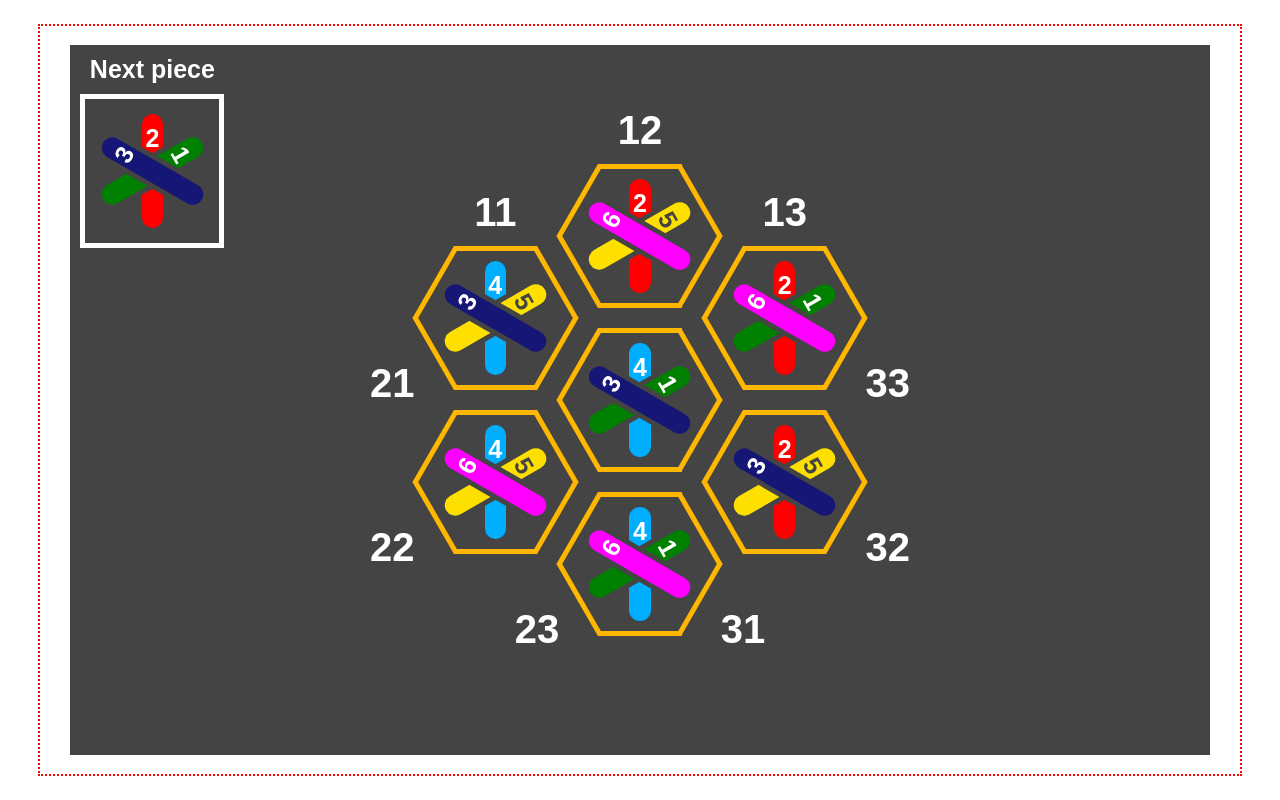
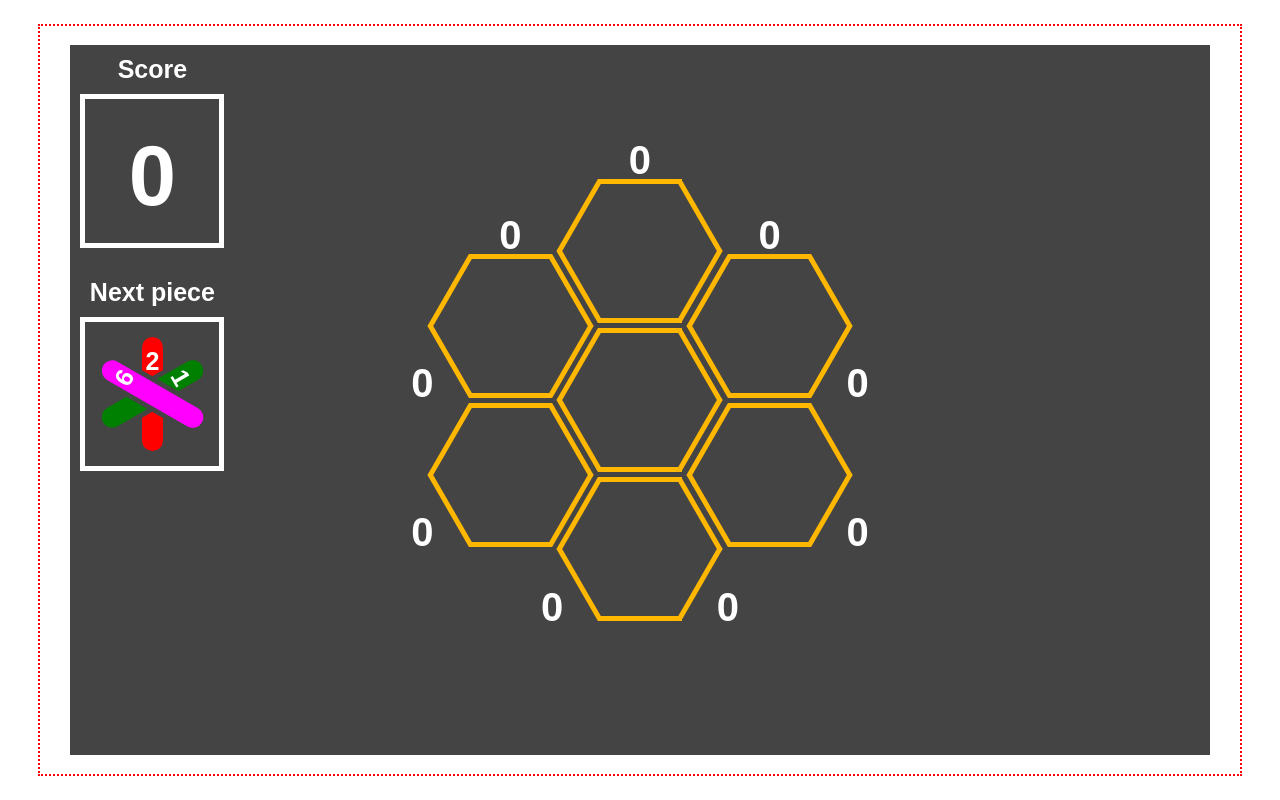
Before and after one commit to ghiringh/6colors, a Vue app: page / in a window 1280 px wide. Built offline with nearby package versions, Linux system fonts and the light colour scheme.

Commit message:
scores working

```diff
--- a/src/assets/main.css
+++ b/src/assets/main.css
@@ -3,3 +3,7 @@
 html {
 	font-size: 10px;
 }
+
+.hidden{
+	display: none !important;
+}
--- a/src/components/Board.vue
+++ b/src/components/Board.vue
@@ -1,98 +1,99 @@
 <template>
   <div class="wrapper">
     <div class="board">
-      <div class="next-piece-section">Next piece</div>
       <div class="scores">
-        <div class="scores1">
-          <div class="score x1 y7">11</div>
-          <div class="score x2 y8">12</div>
-          <div class="score x3 y7">13</div>
+        <div class="score-total-section">Score</div>
+        <div class="score-total">0</div>
+        <div class="scores-v">
+          <div class="score x1 y7">0</div>
+          <div class="score x2 y8">0</div>
+          <div class="score x3 y7">0</div>
         </div>
-        <div class="scores2">
-          <div class="score x0 y4">21</div>
-          <div class="score x0 y2">22</div>
-          <div class="score x1 y1">23</div>
+        <div class="scores-p">
+          <div class="score x0 y4">0</div>
+          <div class="score x0 y2">0</div>
+          <div class="score x1 y1">0</div>
         </div>
-        <div class="scores3">
-          <div class="score x3 y1">31</div>
-          <div class="score x4 y2">32</div>
-          <div class="score x4 y4">33</div>
+        <div class="scores-n">
+          <div class="score x4 y4">0</div>
+          <div class="score x4 y2">0</div>
+          <div class="score x3 y1">0</div>
         </div>
       </div>
-      <div class="hex x1 y3" @click="select($event)">
+      <div class="next-piece-section">Next piece</div>
+      <div class="hexagons">
+        <div class="hex selectable x1 y3" @click="select($event)">
           <div class="rec rec1"></div>
           <div class="rec rec2"></div>
           <div class="rec rec3"></div>
         </div>
-      <div class="hex x1 y5" @click="select($event)">
+        <div class="hex selectable x1 y5" @click="select($event)">
           <div class="rec rec1"></div>
           <div class="rec rec2"></div>
           <div class="rec rec3"></div>
         </div>
-      <div class="hex x2 y2" @click="select($event)">
+        <div class="hex selectable x2 y2" @click="select($event)">
           <div class="rec rec1"></div>
           <div class="rec rec2"></div>
           <div class="rec rec3"></div>
         </div>
-      <div class="hex x2 y4" @click="select($event)">
+        <div class="hex selectable x2 y4" @click="select($event)">
           <div class="rec rec1"></div>
           <div class="rec rec2"></div>
           <div class="rec rec3"></div>
         </div>
-      <div class="hex x2 y6" @click="select($event)">
+        <div class="hex selectable x2 y6" @click="select($event)">
           <div class="rec rec1"></div>
           <div class="rec rec2"></div>
           <div class="rec rec3"></div>
         </div>
-      <div class="hex x3 y3" @click="select($event)">
+        <div class="hex selectable x3 y3" @click="select($event)">
           <div class="rec rec1"></div>
           <div class="rec rec2"></div>
           <div class="rec rec3"></div>
         </div>
-      <div class="hex x3 y5" @click="select($event)">
+        <div class="hex selectable x3 y5" @click="select($event)">
           <div class="rec rec1"></div>
           <div class="rec rec2"></div>
           <div class="rec rec3"></div>
         </div>
-      <div class="pce x1 y3">
-        <div class="rec rec1 v1"></div>
-        <div class="rec rec2 p1"></div>
-        <div class="rec rec3 n1"></div>
       </div>
-      <div class="pce x1 y5">
-        <div class="rec rec1 v1"></div>
-        <div class="rec rec2 p1"></div>
-        <div class="rec rec3 n2"></div>
+      <div class="pieces">
+        <div class="pce hidden" id="pce1">
+          <div class="rec rec1"></div>
+          <div class="rec rec2"></div>
+          <div class="rec rec3"></div>
         </div>
-      <div class="pce x2 y2">
-        <div class="rec rec1 v1"></div>
-        <div class="rec rec2 p2"></div>
-        <div class="rec rec3 n1"></div>
+        <div class="pce hidden" id="pce2">
+          <div class="rec rec1"></div>
+          <div class="rec rec2"></div>
+          <div class="rec rec3"></div>
         </div>
-      <div class="pce x2 y4">
-        <div class="rec rec1 v1"></div>
-        <div class="rec rec2 p2"></div>
-        <div class="rec rec3 n2"></div>
+        <div class="pce hidden" id="pce3">
+          <div class="rec rec1"></div>
+          <div class="rec rec2"></div>
+          <div class="rec rec3"></div>
         </div>
-      <div class="pce x2 y6">
-        <div class="rec rec1 v2"></div>
-        <div class="rec rec2 p1"></div>
-        <div class="rec rec3 n1"></div>
+        <div class="pce hidden" id="pce4">
+          <div class="rec rec1"></div>
+          <div class="rec rec2"></div>
+          <div class="rec rec3"></div>
         </div>
-      <div class="pce x3 y3">
-        <div class="rec rec1 v2"></div>
-        <div class="rec rec2 p1"></div>
-        <div class="rec rec3 n2"></div>
+        <div class="pce hidden" id="pce5">
+          <div class="rec rec1"></div>
+          <div class="rec rec2"></div>
+          <div class="rec rec3"></div>
         </div>
-      <div class="pce x3 y5">
-        <div class="rec rec1 v2"></div>
-        <div class="rec rec2 p2"></div>
-        <div class="rec rec3 n1"></div>
+        <div class="pce hidden" id="pce6">
+          <div class="rec rec1"></div>
+          <div class="rec rec2"></div>
+          <div class="rec rec3"></div>
         </div>
-      <div class="pce next-piece">
-        <div class="rec rec1 v2"></div>
-        <div class="rec rec2 p2"></div>
-        <div class="rec rec3 n2"></div>
+        <div class="pce hidden" id="pce7">
+          <div class="rec rec1"></div>
+          <div class="rec rec2"></div>
+          <div class="rec rec3"></div>
+        </div>
       </div>
     </div>
   </div>
@@ -117,9 +118,9 @@ export default Game;
 
 .board {
   --sqrt3: 1.732051;
-  --hex-height: min(min(18vh, 18vw),25rem);
+  --hex-height: min(min(18vh, 18vw), 25rem);
   --rec-width: calc(var(--hex-height) / var(--sqrt3));
-  --hex-gap: 2rem;
+  --hex-gap: 0.5rem;
 
   --hex-border-size: 0.5rem;
   --hex-border-color: rgb(255, 183, 0);
@@ -147,7 +148,7 @@ export default Game;
   background-color: var(--board-color);
 }
 
-.next-piece-section{
+.score-total-section, .next-piece-section {
   margin: var(--pce-gap);
   width: calc(var(--pce-height) + 2*var(--pce-gap));
   display: flex;
@@ -158,7 +159,7 @@ export default Game;
   font-family: Arial, Helvetica, sans-serif;
 }
 
-.pce.next-piece{
+.pce.next-piece, .score-total {
   margin: 0 var(--pce-gap);
   display: grid;
   justify-items: center;
@@ -167,6 +168,16 @@ export default Game;
   height: calc(var(--pce-height) + 3*var(--pce-gap));
   width: calc(var(--pce-height) + 2*var(--pce-gap));
   border: var(--hex-border-size) solid var(--font-main-color);
+}
+
+.score-total {
+  justify-content: center;
+  align-content: center;
+  font-size: 8.5rem;
+  font-weight: bold;
+  color: var(--font-main-color);
+  font-family: Arial, Helvetica, sans-serif;
+  margin-bottom: 3rem;
 }
 
 .rec {
@@ -188,6 +199,7 @@ export default Game;
 .score {
   position: absolute;
   width: fit-content;
+  user-select: none;
 }
 
 .hex {
@@ -195,14 +207,15 @@ export default Game;
 }
 
 .hex:hover .rec {
+  border-top: calc(var(--hex-border-size) + 0.3rem) solid var(--hex-border-color-hover);
+  border-bottom: calc(var(--hex-border-size) + 0.3rem) solid var(--hex-border-color-hover);
+  z-index: 100;
+}
+
+/* .hex.selected .rec {
   border-top: var(--hex-border-size) solid var(--hex-border-color-hover);
   border-bottom: var(--hex-border-size) solid var(--hex-border-color-hover);
-}
-
-.hex.selected .rec {
-  border-top: var(--hex-border-size) solid var(--hex-border-color-hover);
-  border-bottom: var(--hex-border-size) solid var(--hex-border-color-hover);
-}
+} */
 
 .hex .rec {
   height: var(--hex-height);
@@ -258,15 +271,15 @@ export default Game;
   padding: 0;
 }
 
-.scores1>* {
+.scores-v>* {
   translate: 0 calc(0.75*var(--hex-height));
 }
 
-.scores2>* {
+.scores-p>* {
   translate: calc(0.29*var(--hex-height)) calc(0.23*var(--hex-height));
 }
 
-.scores3>* {
+.scores-n>* {
   translate: calc(-0.29*var(--hex-height)) calc(0.23*var(--hex-height));
 }
 
@@ -326,7 +339,7 @@ export default Game;
   top: calc(50% - 2.5 * var(--hex-height) - 2*var(--hex-gap));
 }
 
-.v1 {
+.v4 {
   background-color: var(--pce-v1);
 }
 
@@ -334,24 +347,24 @@ export default Game;
   background-color: var(--pce-v2);
 }
 
-.p1 {
+.p5 {
   background-color: var(--pce-p1);
   color: var(--font-neg-color) !important;
 }
 
-.p2 {
+.p1 {
   background-color: var(--pce-p2);
 }
 
-.n1 {
+.n6 {
   background-color: var(--pce-n1);
 }
 
-.n2 {
+.n3 {
   background-color: var(--pce-n2);
 }
 
-.v1::after {
+.v4::after {
   content: "4"
 }
 
@@ -359,19 +372,19 @@ export default Game;
   content: "2"
 }
 
-.p1::after {
+.p5::after {
   content: "5"
 }
 
-.p2::after {
+.p1::after {
   content: "1"
 }
 
-.n1::after {
+.n6::after {
   content: "6"
 }
 
-.n2::after {
+.n3::after {
   content: "3"
 }
 </style>
--- a/src/game/game.js
+++ b/src/game/game.js
@@ -1,14 +1,38 @@
 const VERTICAL_VALUES = [2, 4]
 const POSITIVE_VALUES = [1, 5]
-const NEGATIVE_VALUES = [2, 4]
+const NEGATIVE_VALUES = [3, 6]
 
+const X_MAX = 4
+const Y_MAX = 8
 const BOARD_SIZE = 7
+// const SCORES = [{dir:'v1',hex:[[1,5],[1,3]]},{dir:'v2',hex:[[2,6],[2,4],[2,2]]},{dir:'v3',hex:[[3,5],[3,1]]},
+// {dir:'p1',hex:[[1,5],[2,6]]}]
 
-const pieces = []
+const pieces = createPieces(VERTICAL_VALUES, POSITIVE_VALUES, NEGATIVE_VALUES)
 
-for (let v = 0; v < VERTICAL_VALUES.length; v++) {
-    for (let p = 0; p < POSITIVE_VALUES.length; p++) {
-        for (let n = 0; n < NEGATIVE_VALUES.length; n++) {
+var board = createBoard(X_MAX, Y_MAX);
+
+var next_piece = {};
+
+var main_score = 0;
+
+function createBoard(x_max, y_max) {
+    let board = []
+    for (let x = 0; x <= x_max; x++) {
+        let col = []
+        for (let y = 0; y <= y_max; y++) {
+            col.push({})
+        }
+        board.push(col)
+    }
+    return board;
+}
+
+function createPieces(v_values, p_values, n_values) {
+    let pieces = []
+    for (let v = 0; v < v_values.length; v++) {
+        for (let p = 0; p < p_values.length; p++) {
+            for (let n = 0; n < n_values.length; n++) {
                 const piece = {
                     v: VERTICAL_VALUES[v],
                     p: POSITIVE_VALUES[p],
@@ -18,21 +42,125 @@ for (let v = 0; v < VERTICAL_VALUES.length; v++) {
             }
         }
     }
+    //(pieces.splice(0,1)) //TODO delete this line
+    return pieces;
+}
 
-const deck = []
+var deck = Array.from(pieces)
+shuffle(deck)
 
-for (let index = 0; index < BOARD_SIZE; index++) {
+while (deck.length > BOARD_SIZE) {
+    deck.pop()
+}
 
+document.addEventListener("DOMContentLoaded", function (event) {
+    showNewPiece()
+});
+
+
+function showNewPiece() {
+    if (deck.length > 0) {
+        let i = deck.length
+        let pce = document.getElementById('pce' + i)
+        let vpn = deck.pop()
+        let recs = pce.getElementsByClassName('rec')
+        recs[0].classList.add('v' + vpn.v)
+        recs[1].classList.add('p' + vpn.p)
+        recs[2].classList.add('n' + vpn.n)
+        pce.classList.add('next-piece')
+        pce.classList.remove('hidden')
+        next_piece = vpn
+    }
+    else {
+        document.querySelector('.next-piece-section').classList.add('hidden')
+    }
+}
+
+function shuffle(array) {
+    var m = array.length, t, i;
+    while (m) {
+        i = Math.floor(Math.random() * m--);
+        t = array[m];
+        array[m] = array[i];
+        array[i] = t;
+    }
+    return array;
+}
+
+function placeNextPiece(x, y) {
+    let pce = document.querySelector('.next-piece')
+    pce.classList.remove('next-piece')
+    pce.classList.add(x, y)
+    board[x[1]][y[1]] = next_piece
+}
+
+function updateScores() {
+    let scores_placeholders = document.querySelectorAll('.score')
+    let scores = []
+    let p1 = [1, 5]
+    let p2 = [1, 3]
+    let p3 = [2, 6]
+    let p4 = [2, 4]
+    let p5 = [2, 2]
+    let p6 = [3, 5]
+    let p7 = [3, 3]
+    scores.push(getScore([p1, p2], 'v'))
+    scores.push(getScore([p3, p4, p5], 'v'))
+    scores.push(getScore([p6, p7], 'v'))
+    scores.push(getScore([p1, p3], 'p'))
+    scores.push(getScore([p2, p4, p6], 'p'))
+    scores.push(getScore([p5, p7], 'p'))
+    scores.push(getScore([p3, p6], 'n'))
+    scores.push(getScore([p1, p4, p7], 'n'))
+    scores.push(getScore([p2, p5], 'n'))
+    console.log(scores)
+    for (let index = 0; index < scores_placeholders.length; index++) {
+        scores_placeholders[index].innerHTML = scores[index]
+    }
+    main_score = scores.reduce((a, b) => a + b, 0)
+    document.querySelector('.score-total').innerHTML = main_score
+}
+
+function getScore(pieces, dir) {
+    for (let index = 1; index < pieces.length; index++) {
+        if (!comparePieces(pieces[0], pieces[index], dir)) {
+            return 0
+        }
+    }
+    return board[pieces[0][0]][pieces[0][1]][dir] * pieces.length
+}
+
+function comparePieces(p1, p2, dir) {
+    if (board[p1[0]][p1[1]][dir] === undefined) {
+        return false
+    }
+    else if (board[p2[0]][p2[1]][dir] === undefined) {
+        return false
+    }
+    else if (board[p1[0]][p1[1]][dir] != board[p2[0]][p2[1]][dir]) {
+        return false
+    }
+    else return true
 }
 
 export default {
     methods: {
         select: function (event) {
+            if (document.querySelector('.next-piece')) {
                 document.querySelectorAll('.selected').forEach((element) => {
                     element.classList.remove('selected')
                 })
                 const item = event.target.parentElement
+                if (item.classList.contains('selectable')) {
                     item.classList.add('selected')
+                    item.classList.remove('selectable')
+                    let x = item.classList[1]
+                    let y = item.classList[2]
+                    placeNextPiece(x, y)
+                    updateScores()
+                    showNewPiece()
+                }
+            }
         },
     }
 }
--- a/vite.config.js
+++ b/vite.config.js
@@ -10,5 +10,8 @@ export default defineConfig({
     alias: {
       '@': fileURLToPath(new URL('./src', import.meta.url))
     }
+  },
+  server: {
+    host: true
   }
 })
```
Lines whose indentation alone changed are shown as unchanged.
